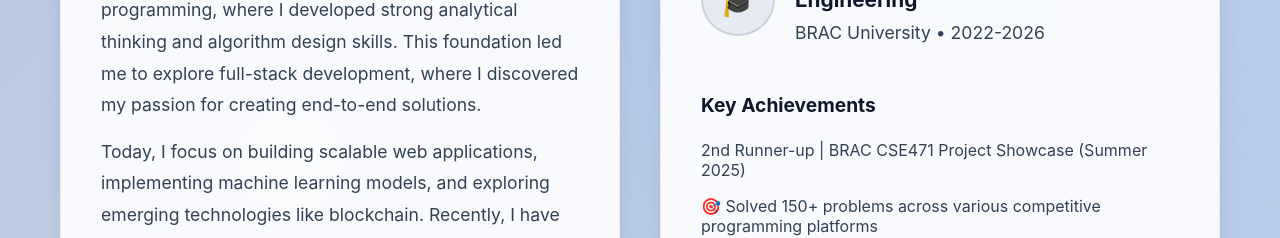
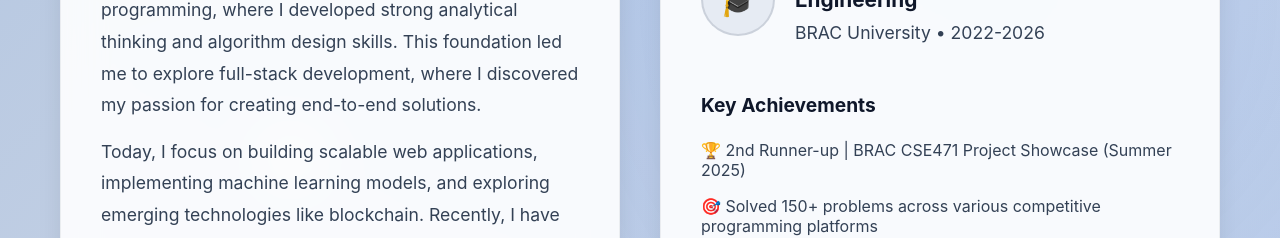
Before and after one commit to Nafiz68/Nafiz68.github.io, a React (Create React App) app: page / in a window 1280 px wide. Shown: the part 1200-1438 px from the top of the page. Built offline with nearby package versions, Linux system fonts and the light colour scheme.

Commit message:
emoji added

```diff
--- a/src/components/About.js
+++ b/src/components/About.js
@@ -79,7 +79,7 @@ const About = () => {
               <div className="achievements">
                 <h4>Key Achievements</h4>
                 <ul>
-                  <li>2nd Runner-up | BRAC CSE471 Project Showcase (Summer 2025)</li>
+                  <li>🏆 2nd Runner-up | BRAC CSE471 Project Showcase (Summer 2025)</li>
                   <li>🎯 Solved 150+ problems across various competitive programming platforms</li>
                   <li>💻 Developed multiple full-stack web applications with scalable backend and RESTful APIs</li>
                   <li>📊 Implemented machine learning models for real-world datasets, improving prediction accuracy</li>
```
